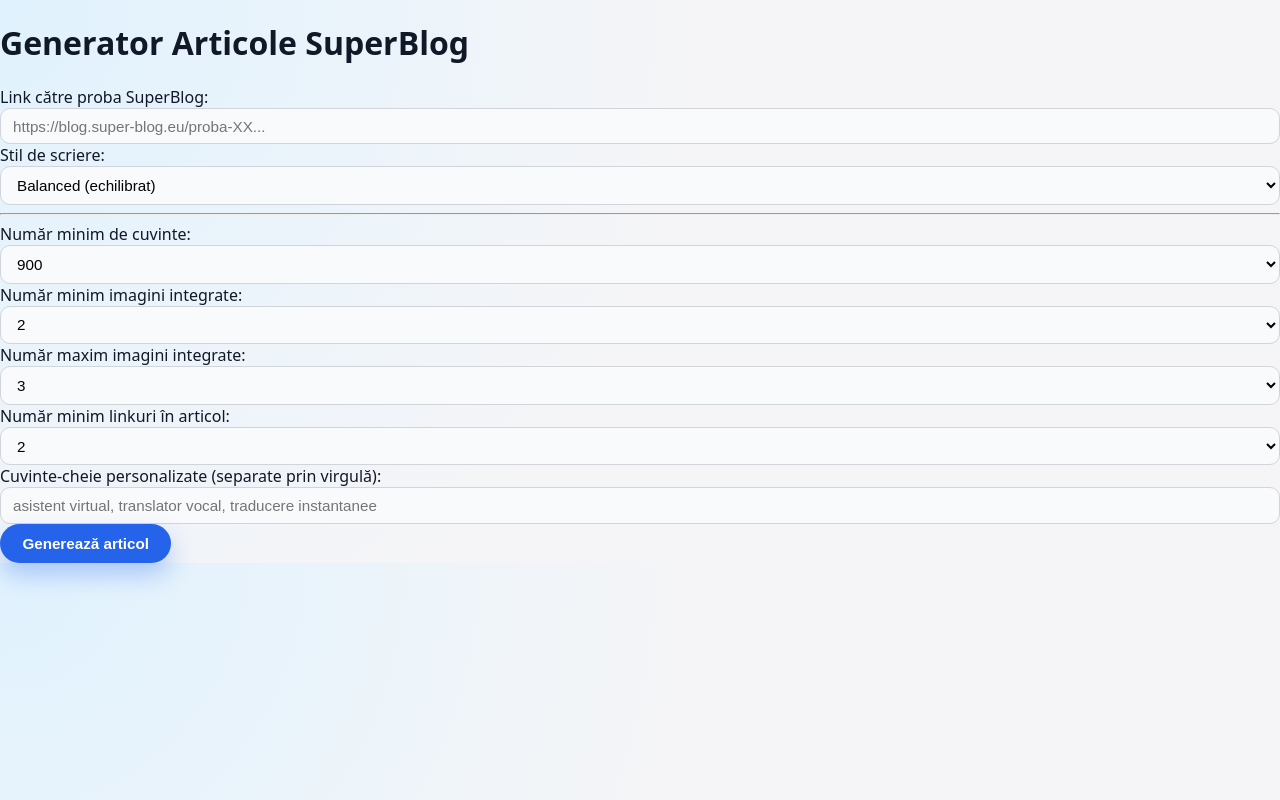
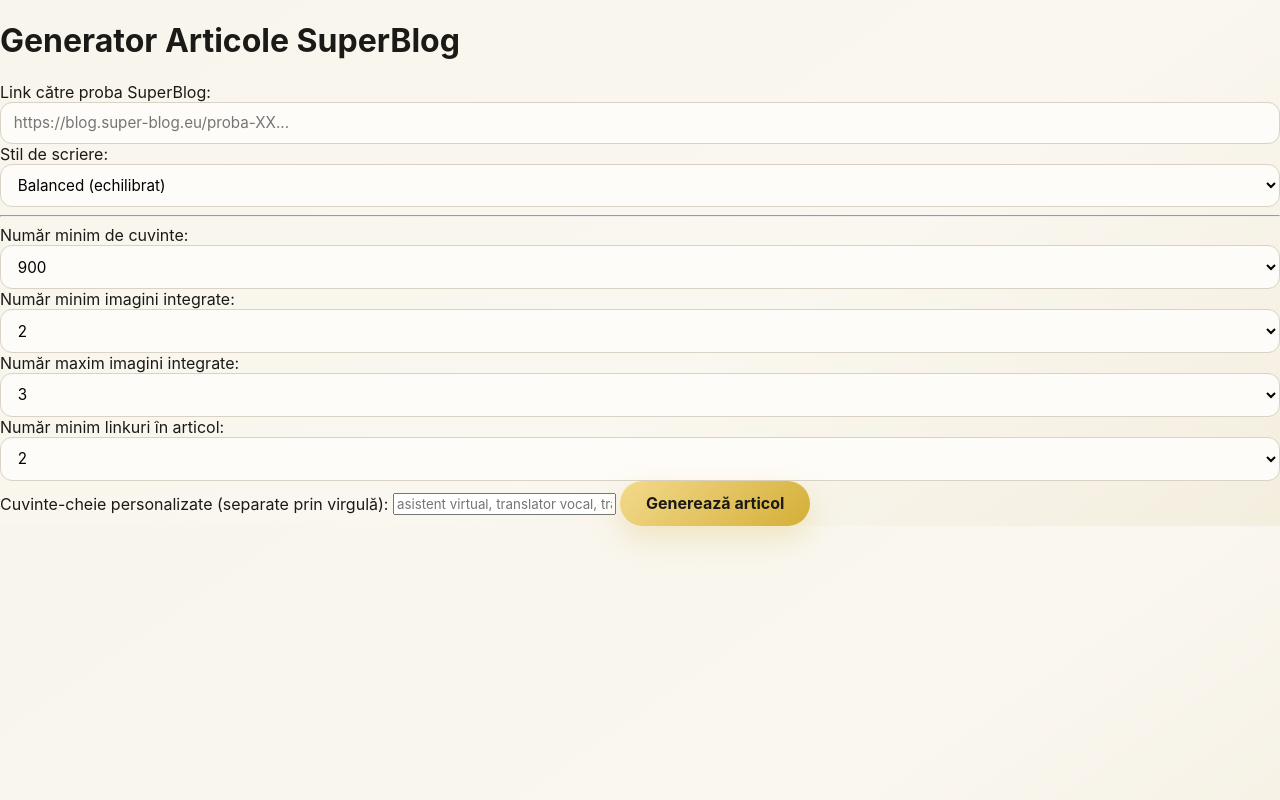
Before and after one commit to Crys2025/superblog_ai, a Flask app: page / in a window 1280 px wide. Run offline with Flask 3, Linux system fonts and the light colour scheme.

Commit message:
style.css

```diff
--- a/static/css/style.css
+++ b/static/css/style.css
@@ -1,29 +1,38 @@
+/* =====================================
+   SUPERBLOG GOLD EDITION – Premium UI
+   ===================================== */
+
 :root {
-    --bg-body: #f5f5f7;
+    --gold: #d4af37;
+    --gold-light: #f3d98c;
+    --gold-dark: #9c7c1b;
+
+    --bg-body: #faf7f0;
     --bg-card: #ffffff;
-    --bg-accent: #111827;
-    --bg-chip: #eef2ff;
-    --bg-panel: #fafafa;
-    --text-main: #111827;
-    --text-muted: #6b7280;
-    --text-soft: #9ca3af;
-    --primary: #2563eb;
-    --primary-hover: #1d4ed8;
-    --radius-lg: 16px;
-    --radius-md: 10px;
+    --bg-accent: #1c1a17;
+    --bg-panel: #fbf9f3;
+
+    --text-main: #1c1a17;
+    --text-muted: #7c6f5b;
+    --text-soft: #a79c8a;
+
+    --radius-lg: 18px;
+    --radius-md: 12px;
     --radius-sm: 6px;
-    --shadow-soft: 0 18px 35px rgba(15, 23, 42, 0.08);
-    --shadow-tiny: 0 4px 10px rgba(0, 0, 0, 0.06);
+
+    --shadow-gold: 0 12px 30px rgba(212, 175, 55, 0.25);
+    --shadow-soft: 0 14px 32px rgba(0, 0, 0, 0.08);
+    --shadow-tiny: 0 4px 10px rgba(0, 0, 0, 0.07);
 }
 
 * {
     box-sizing: border-box;
+    font-family: "Inter", system-ui, sans-serif;
 }
 
 body {
     margin: 0;
-    font-family: system-ui, -apple-system, BlinkMacSystemFont, "Segoe UI", sans-serif;
-    background: radial-gradient(circle at top left, #e0f2fe 0, #f5f5f7 50%, #f5f5f7 100%);
+    background: linear-gradient(145deg, #f8f5ec, #faf7f0 60%, #f3eede 100%);
     color: var(--text-main);
 }
 
@@ -32,177 +41,173 @@ body {
 .site-header,
 .site-footer {
     background: var(--bg-accent);
-    color: #f9fafb;
+    color: #fff8e1;
     padding: 1.4rem 1.5rem;
     text-align: center;
+    border-bottom: 3px solid var(--gold);
 }
 
 .site-header h1 {
-    margin: 0 0 0.35rem;
-    font-size: 1.4rem;
-    letter-spacing: 0.03em;
+    margin: 0;
+    font-size: 1.7rem;
+    background: linear-gradient(to right, var(--gold-light), var(--gold));
+    -webkit-background-clip: text;
+    -webkit-text-fill-color: transparent;
 }
 
 .site-header p {
-    margin: 0;
-    font-size: 0.9rem;
+    margin: 0.2rem 0 0;
     color: var(--text-soft);
 }
 
 .site-footer {
-    font-size: 0.85rem;
+    margin-top: 2rem;
+    border-top: 2px solid var(--gold);
+    color: #e9e1cc;
 }
 
-/* MAIN LAYOUT */
+/* CONTENT */
 
 .content {
     max-width: 1100px;
-    margin: 2rem auto 2.5rem;
+    margin: 2.2rem auto 2.6rem;
     padding: 0 1rem;
 }
 
 /* BUTTONS */
 
 button,
-.btn,
-.btn-primary,
-.btn-secondary {
-    display: inline-flex;
-    align-items: center;
-    justify-content: center;
-    gap: 0.35rem;
-    padding: 0.7rem 1.4rem;
+.btn-primary {
+    background: linear-gradient(135deg, var(--gold-light), var(--gold));
+    color: #1c1a17;
+    padding: 0.8rem 1.6rem;
     border-radius: 999px;
     border: none;
-    font-weight: 600;
-    font-size: 0.95rem;
-    text-decoration: none;
+    font-weight: 700;
+    font-size: 1rem;
     cursor: pointer;
-    transition: transform 0.08s ease, box-shadow 0.12s ease, background 0.12s ease;
+    box-shadow: var(--shadow-gold);
+    transition: transform 0.15s ease, box-shadow 0.2s ease;
 }
 
-.btn-primary,
-button[type="submit"] {
-    background: var(--primary);
-    color: #ffffff;
-    box-shadow: 0 12px 25px rgba(37, 99, 235, 0.3);
+button:hover,
+.btn-primary:hover {
+    transform: translateY(-2px);
+    box-shadow: 0 16px 35px rgba(212, 175, 55, 0.35);
 }
 
-.btn-primary:hover,
-button[type="submit"]:hover {
-    background: var(--primary-hover);
-    transform: translateY(-1px);
-    box-shadow: 0 16px 30px rgba(37, 99, 235, 0.35);
+button:active {
+    transform: scale(0.98);
 }
 
 /* FORM CARD */
 
 .generator-form {
     background: var(--bg-card);
-    padding: 1.6rem 1.5rem;
+    padding: 1.7rem 1.6rem;
     border-radius: var(--radius-lg);
     box-shadow: var(--shadow-soft);
-    display: flex;
-    flex-direction: column;
-    gap: 1.1rem;
+    border: 2px solid rgba(212, 175, 55, 0.15);
 }
 
 .generator-form label {
     font-weight: 600;
+    color: var(--text-main);
     font-size: 0.95rem;
-    margin-bottom: 0.25rem;
 }
 
-/* INPUTS & SELECTS */
+/* INPUTS */
 
 input[type="url"],
-input[type="text"],
 select,
 textarea {
     width: 100%;
-    padding: 0.55rem 0.75rem;
+    padding: 0.65rem 0.8rem;
     border-radius: var(--radius-md);
-    border: 1px solid #d1d5db;
+    border: 1px solid #d9d2c5;
+    background: #fefcf8;
     font-size: 0.95rem;
-    background: #f9fafb;
-    outline: none;
-    transition: 0.15s ease;
+    transition: 0.2s ease;
 }
 
 input:focus,
 select:focus,
 textarea:focus {
-    border-color: var(--primary);
-    box-shadow: 0 0 0 2px rgba(37, 99, 235, 0.15);
-    background: #fff;
+    border-color: var(--gold);
+    box-shadow: 0 0 0 3px rgba(212, 175, 55, 0.25);
+    background: #fffdf7;
 }
 
-/* ADVANCED OPTIONS PANEL */
+/* ADVANCED PANEL */
 
 .advanced-panel {
+    margin-top: 1rem;
+    padding: 1.2rem 1rem 1.4rem;
     background: var(--bg-panel);
-    padding: 1rem 1rem 1.2rem;
     border-radius: var(--radius-lg);
-    border: 1px solid #e5e7eb;
+    border: 1px solid rgba(212, 175, 55, 0.2);
     box-shadow: var(--shadow-tiny);
 }
 
 .advanced-title {
     font-weight: 700;
-    font-size: 1.1rem;
-    margin-bottom: 0.6rem;
+    font-size: 1.15rem;
+    background: linear-gradient(to right, var(--gold-light), var(--gold));
+    -webkit-background-clip: text;
+    -webkit-text-fill-color: transparent;
+    margin-bottom: 1rem;
 }
 
-/* Each Option Block (Cuvinte, Linkuri, Imagini, Keywords) */
+/* OPTION BLOCKS */
 
 .option-block {
-    margin: 0.7rem 0 1rem;
-    padding: 0.9rem 0.9rem;
-    background: #ffffff;
+    margin-bottom: 1rem;
+    padding: 1rem 1rem;
+    background: #fffdf7;
     border-radius: var(--radius-md);
-    border: 1px solid #e5e7eb;
+    border: 1px solid rgba(212, 175, 55, 0.25);
     box-shadow: var(--shadow-tiny);
 }
 
 .option-block h3 {
     margin: 0 0 0.5rem;
     font-size: 1rem;
+    color: var(--gold-dark);
 }
 
-.option-block select {
-    margin-top: 0.3rem;
-}
-
-/* RESULT PAGE */
+/* RESULT ARTICLE */
 
 .result-container {
     background: var(--bg-card);
-    padding: 1.6rem;
+    padding: 1.6rem 1.5rem;
     border-radius: var(--radius-lg);
     box-shadow: var(--shadow-soft);
+    border: 2px solid rgba(212, 175, 55, 0.18);
     margin-top: 2rem;
 }
 
 .result-container article {
-    line-height: 1.75;
-    font-size: 1rem;
+    line-height: 1.8;
+    font-size: 1.05rem;
 }
 
-/* FIGURES */
-
-.result-container figure {
-    margin: 1.2rem auto;
-    text-align: center;
+.result-container h1,
+.result-container h2 {
+    background: linear-gradient(to right, var(--gold-light), var(--gold));
+    -webkit-background-clip: text;
+    -webkit-text-fill-color: transparent;
 }
 
 .result-container img {
     max-width: 100%;
     border-radius: var(--radius-md);
-    box-shadow: var(--shadow-tiny);
+    box-shadow: var(--shadow-gold);
 }
 
+/* FIGCAPTION */
+
 .result-container figcaption {
-    font-size: 0.8rem;
+    font-size: 0.85rem;
     color: var(--text-soft);
     margin-top: 0.4rem;
 }
```
